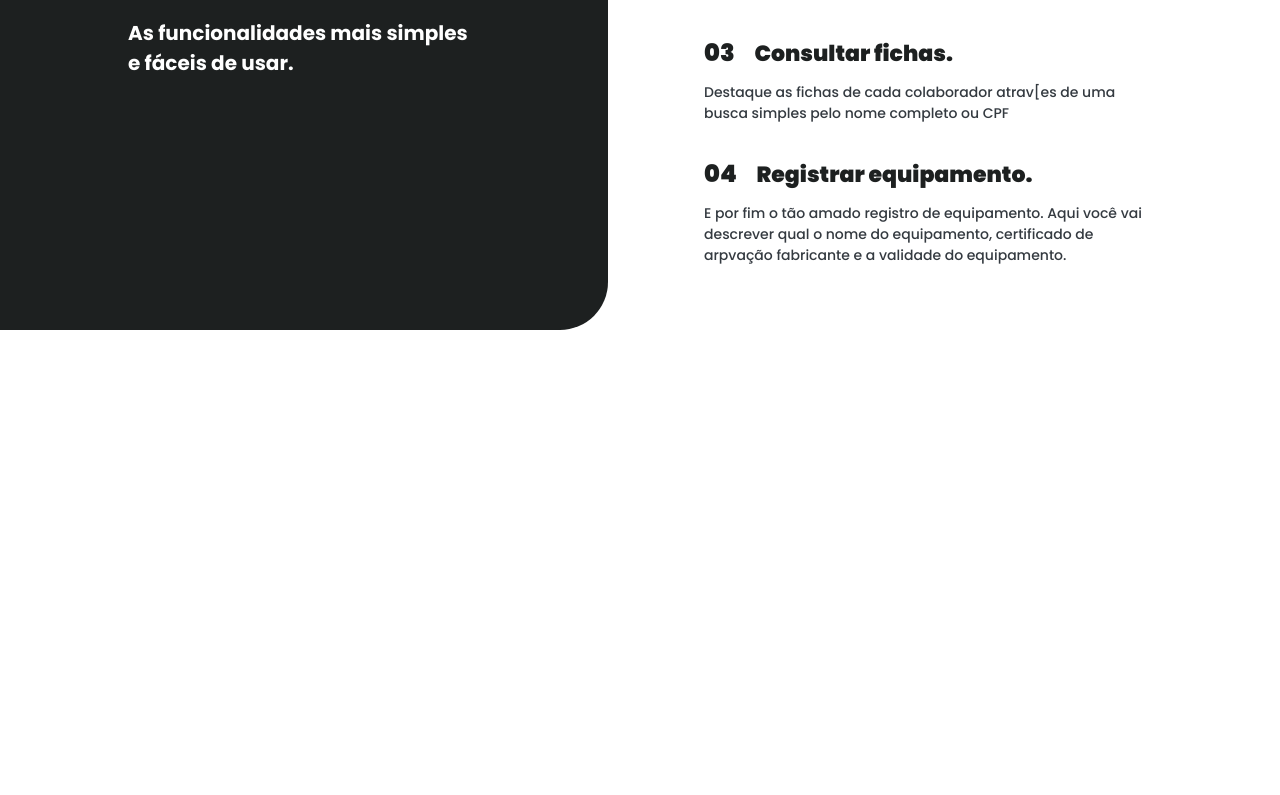
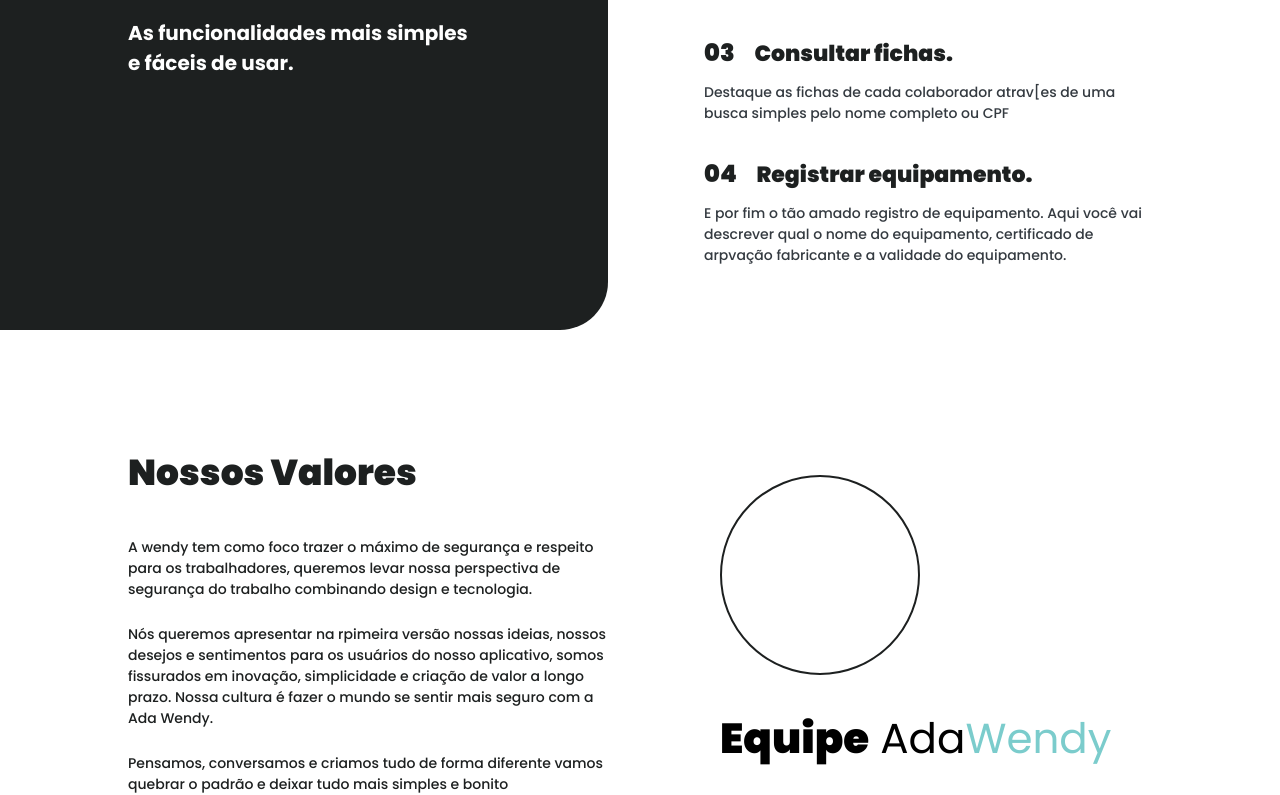
Before and after one commit to bryanmaraujo544/imcode-test, a React (Vite) app: page / in a window 1280 px wide. Shown: the part 3151-3946 px from the top of the page. Before the commit the page ends 3481 px from the top, so only its background shows below. Built offline with nearby package versions, Linux system fonts and the light colour scheme.

Commit message:
feat: adding OurValues section

```diff
--- a/src/components/App/index.jsx
+++ b/src/components/App/index.jsx
@@ -8,6 +8,7 @@
 import { Services } from '../../sections/Services';
 import { Project } from '../../sections/Project';
 import { Functionalities } from '../../sections/Functionalities';
+import { OurValues } from '../../sections/OurValues';
 
 
 function App() {
@@ -21,6 +22,7 @@
           <Services />
           <Project />
           <Functionalities />
+          <OurValues />
         </Container>
 
       </ThemeProvider>
--- /dev/null
+++ b/src/sections/OurValues/index.jsx
@@ -0,0 +1,20 @@
+import { Text } from '../../components/Text';
+import { Title } from '../../components/Title';
+import { Container } from './styles';
+
+export const OurValues = () => {
+  return (
+    <Container>
+      <div className="left-container">
+        <Title className="title">Nossos Valores</Title>
+        <Text isBlack isBold>A wendy tem como foco trazer o máximo de segurança e respeito para os trabalhadores, queremos levar nossa perspectiva de segurança do trabalho combinando design e tecnologia.</Text>
+        <Text isBlack isBold>Nós queremos apresentar na rpimeira versão nossas ideias, nossos desejos e sentimentos para os usuários do nosso aplicativo, somos fissurados em inovação, simplicidade e criação de valor a longo prazo. Nossa cultura é fazer o mundo se sentir mais seguro com a Ada Wendy.</Text>
+        <Text isBlack isBold>Pensamos, conversamos e criamos tudo de forma diferente vamos quebrar o padrão e deixar tudo mais simples e bonito</Text>
+      </div>
+      <div className="right-container">
+        <div className="circle"></div>
+        <p className="logo">Equipe <span className="ada-wendy">Ada<span>Wendy</span></span></p>
+      </div>
+    </Container>
+  );
+}
--- /dev/null
+++ b/src/sections/OurValues/styles.js
@@ -0,0 +1,58 @@
+import styled from 'styled-components';
+
+export const Container = styled.section`
+  display: grid;
+  grid-template-columns: repeat(2, 1fr);
+  padding: 0 12.8rem;
+  width: 100%;
+  gap: 3.2rem;
+
+  @media (max-width: 768px) {
+    grid-template-columns: 1fr;
+    padding: 3.2rem;
+  }
+
+  .left-container {
+    display: flex;
+    flex-direction: column;
+    gap: 2.4rem;
+
+    .title {
+      margin-bottom: 1.6rem;
+    }
+  }
+
+  .right-container {
+    padding-left: 6.4rem;
+    display: flex;
+    flex-direction: column;
+    justify-content: center;
+
+    @media (max-width: 768px) {
+      padding-left: 0rem;
+      margin-top: 3.2rem;
+    }
+
+    .circle {
+      width: 20rem;
+      height: 20rem;
+      border: 2px solid ${({ theme }) => theme.black};
+      border-radius: 50%;
+    }
+
+    .logo {
+      font-weight: 900;
+      font-size: 4.2rem;
+      margin-top: 3.2rem;
+
+      .ada-wendy {
+        font-weight: 400;
+        margin-left: .4rem;
+        span {
+          color: ${({ theme }) => theme.green[100]};
+        }
+      }
+    }
+  }
+
+`;
```
